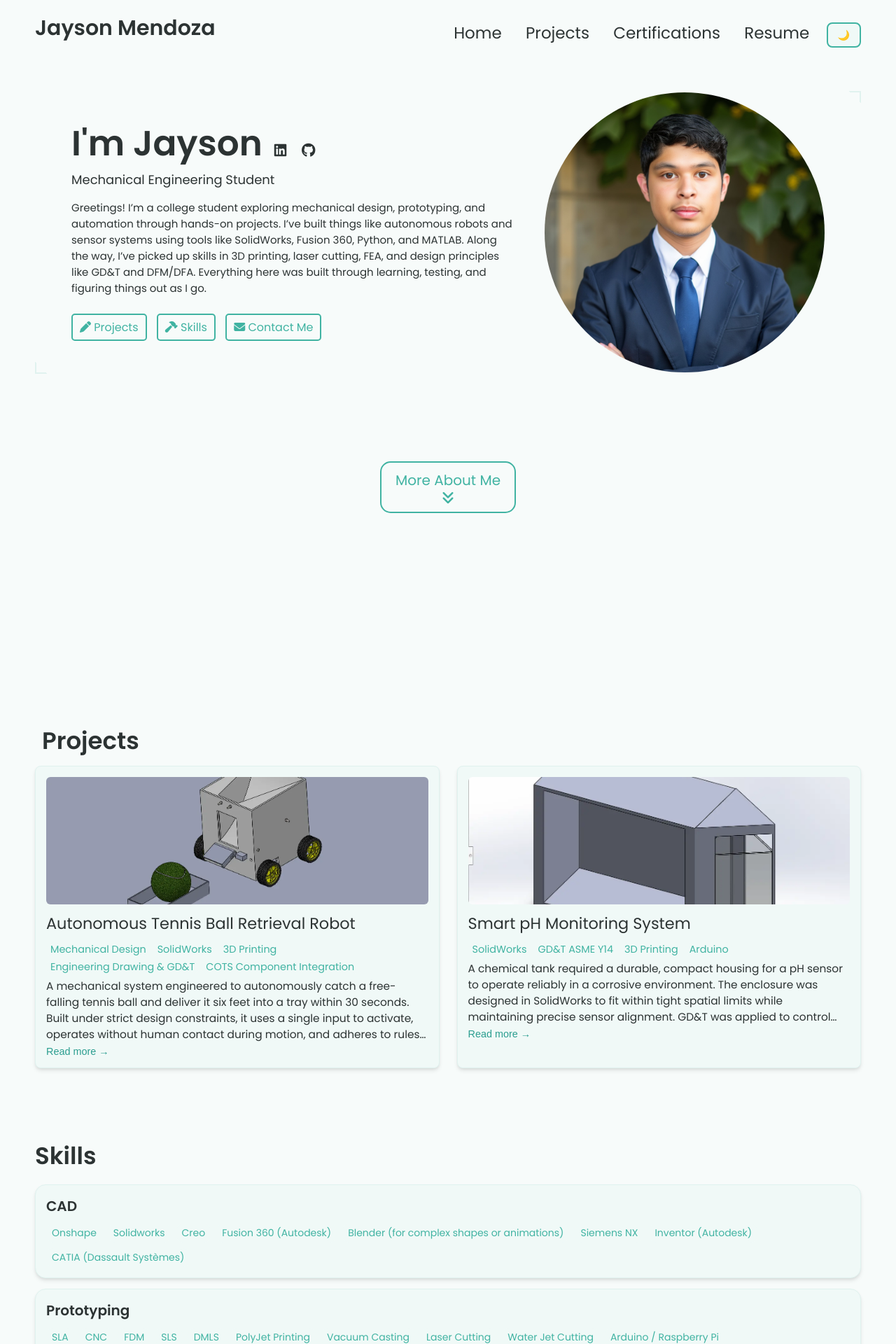
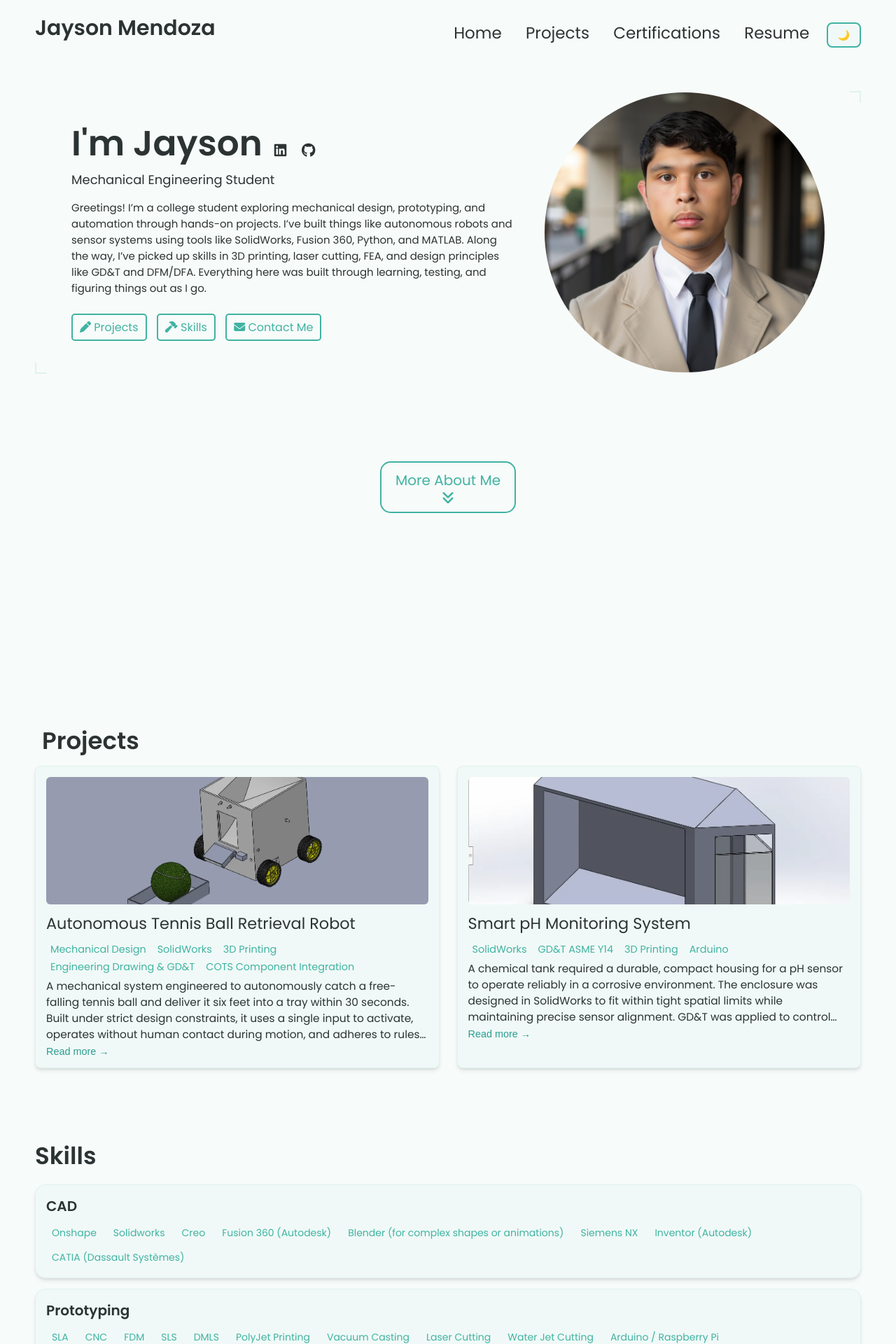
Before and after one commit to jaysonmendoza/jaysonmendoza.github.io, a Jekyll site: the page built from index.html, in a window 1280 px wide. Shown: the top 1920 px of the page at 70% size. Built offline with Jekyll 4.4.1, drawn with Linux system fonts in a browser that asks for light colours.

Commit message:
Update _config.yml

```diff
--- a/_config.yml
+++ b/_config.yml
@@ -21,7 +21,7 @@
   Everything here was built through learning, testing, and figuring things out as I go.
 
 # Place your profile image in /assets/images/profile-image/folder and edit the file name
-profile_image: assets/images/profile-image/tryiton__navy_suit_white_shirt_blue_tie_green_foliage_ston_197966.jpg
+profile_image: assets/images/profile-image/tryiton__beige_suit_white_shirt_black_tie_blurred_building_197966.jpg
 
 # Link your resume
 # You can place your resume in assets/resume/{resume file.pdf} or add external link such as pdf saved in google drive
```
